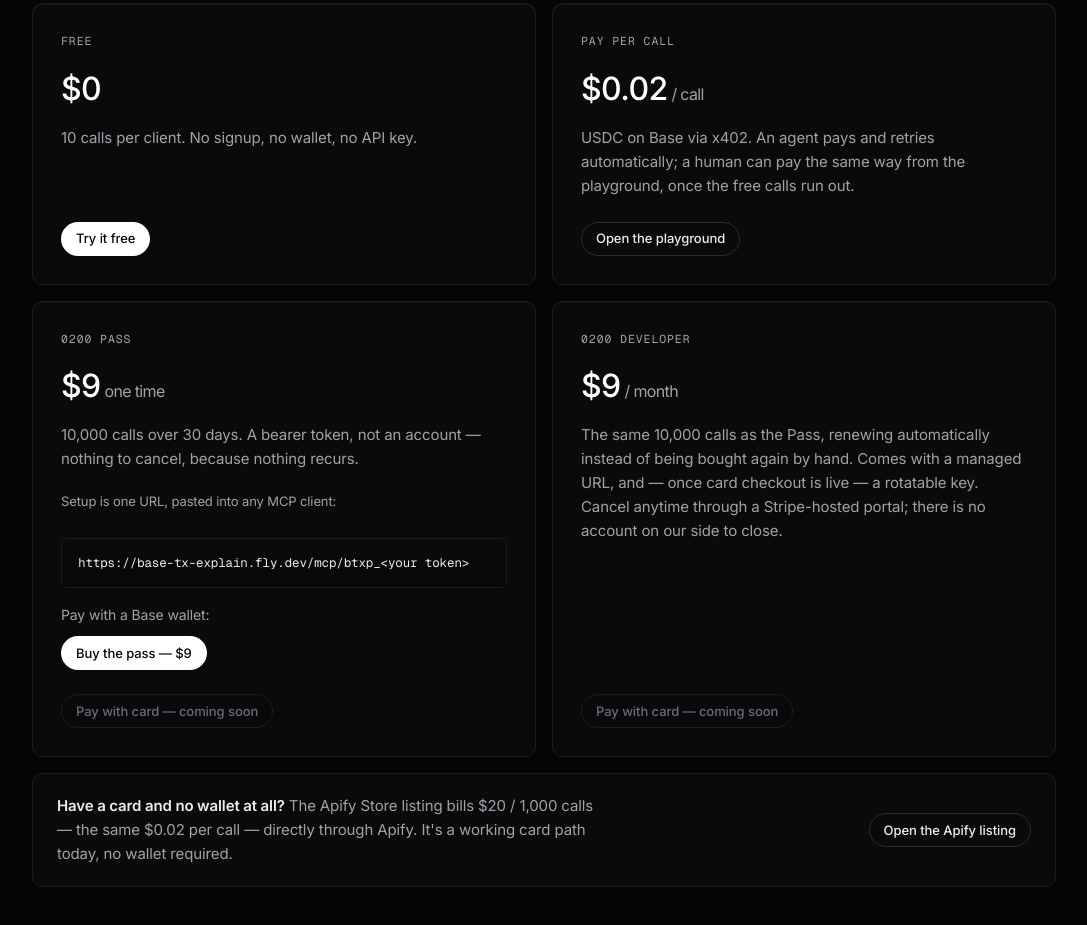
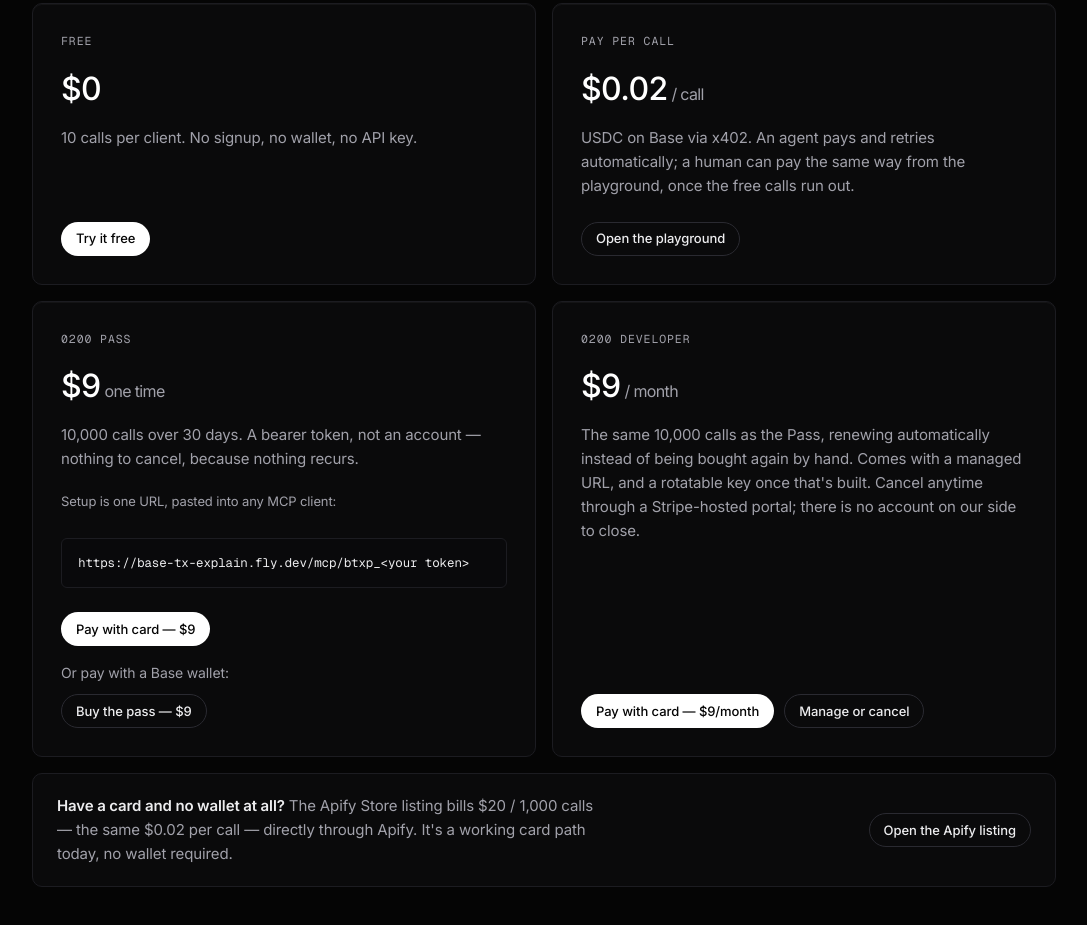
Before and after one commit to 0200project/base-tx-explain, a website: page site/pricing/index.html in a window 1280 px wide. Shown: the part 389-1314 px from the top of the page, without its empty margins (96-1183 px from the left). Drawn offline with nearby package versions, Linux system fonts and the light colour scheme; no server answers.

Commit message:
Card checkout is live: flip the buttons
Live Stripe Payment Links, confirmed reachable (plain GET, no payment
initiated) and matching what was reported: Pass $9 one-time, Developer
$9/month, both redirecting to /paid?session_id=... which now carries
CORS. Added the customer portal link to the Developer card, fulfilling
the 'cancel through a Stripe-hosted portal' line that had nothing to
click before.

Card becomes the primary action on both paid tiers, wallet moves to
secondary. Not a stylistic choice: browser wallet payment is still
behind an unresolved Blockaid warning for most wallets, while card now
reliably works end to end, so the button weight should reflect which
path actually succeeds for a stranger today.

Dropped the now-dead disabled-button CSS and updated the one stale
'not live yet' code comment. Did not touch the wallet-buy-pass flow
itself, which is unchanged and still holds off the newer pay.js.

```diff
--- a/site/pricing/index.html
+++ b/site/pricing/index.html
@@ -70,13 +70,6 @@
   .pr-buy-wallet p { color: var(--fg-muted); font-size: 0.875rem; }
   .pr-buy-wallet p + p { margin-top: 0.5rem; }
   .pr-buy-wallet .btn { margin-top: 0.625rem; }
-
-  .btn-disabled, .btn-disabled:hover {
-    background: var(--bg-inset);
-    color: var(--fg-faint);
-    border: 1px solid var(--border);
-    cursor: not-allowed;
-  }
 
   .pr-callout {
     display: flex;
@@ -166,23 +159,24 @@
           <p class="pr-url-label">Setup is one URL, pasted into any MCP client:</p>
           <div class="pr-url">https://base-tx-explain.fly.dev/mcp/btxp_&lt;your token&gt;</div>
 
-          <div class="pr-buy-wallet" id="pass-wallet">
-            <p>Pay with a Base wallet:</p>
-            <button class="btn btn-primary btn-sm" type="button" id="pass-buy-btn">Buy the pass — $9</button>
-            <div id="pass-wallet-panel"></div>
+          <div class="pr-actions">
+            <a class="btn btn-primary btn-sm" href="https://buy.stripe.com/eVq8wP0VS22N2cHglI3wQ00" rel="noopener">Pay with card — $9</a>
           </div>
 
-          <div class="pr-actions">
-            <button class="btn btn-ghost btn-sm btn-disabled" type="button" disabled title="Card checkout is in test mode and not live yet">Pay with card — coming soon</button>
+          <div class="pr-buy-wallet" id="pass-wallet">
+            <p>Or pay with a Base wallet:</p>
+            <button class="btn btn-ghost btn-sm" type="button" id="pass-buy-btn">Buy the pass — $9</button>
+            <div id="pass-wallet-panel"></div>
           </div>
         </div>
 
         <div class="card pr-card">
           <span class="pr-tag">0200 Developer</span>
           <div class="pr-price">$9<span> / month</span></div>
-          <p class="pr-desc">The same 10,000 calls as the Pass, renewing automatically instead of being bought again by hand. Comes with a managed URL, and — once card checkout is live — a rotatable key. Cancel anytime through a Stripe-hosted portal; there is no account on our side to close.</p>
+          <p class="pr-desc">The same 10,000 calls as the Pass, renewing automatically instead of being bought again by hand. Comes with a managed URL, and a rotatable key once that's built. Cancel anytime through a Stripe-hosted portal; there is no account on our side to close.</p>
           <div class="pr-actions">
-            <button class="btn btn-ghost btn-sm btn-disabled" type="button" disabled title="Card checkout is in test mode and not live yet">Pay with card — coming soon</button>
+            <a class="btn btn-primary btn-sm" href="https://buy.stripe.com/5kQ4gzfQMbDn2cHd9w3wQ01" rel="noopener">Pay with card — $9/month</a>
+            <a class="btn btn-ghost btn-sm" href="https://billing.stripe.com/p/login/eVq8wP0VS22N2cHglI3wQ00" rel="noopener">Manage or cancel</a>
           </div>
         </div>
 
@@ -445,9 +439,8 @@
   buyBtn.addEventListener('click', startBuy);
 
   /* ---- Stripe redirect-back: /pricing/?session_id=... after a card payment.
-     Not live yet (Stripe is in test mode), but this is the whole reason the
-     server exposes GET /paid, so it is built now against the documented
-     response shape rather than guessed later. ---- */
+     Live: both Payment Links redirect here on success, and GET /paid carries
+     CORS, so this can actually be fetched from the browser now. ---- */
   (function () {
     var params = new URLSearchParams(window.location.search);
     var sessionId = params.get('session_id');
```
